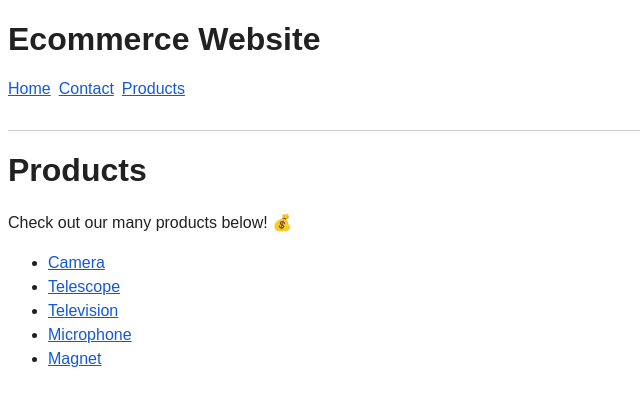
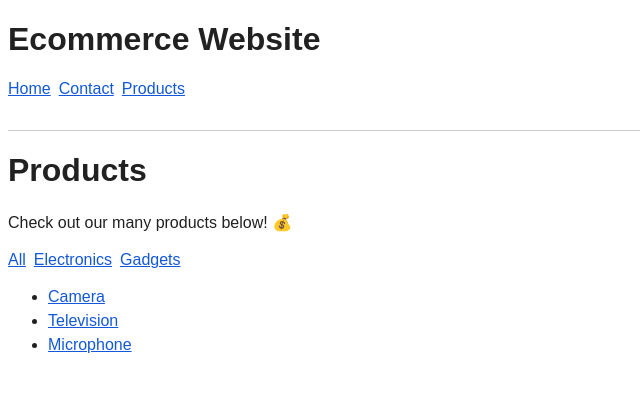
Before and after one commit to nolanknill/lec-use-effect-axios, a React (Create React App) app: page /products/electronics in a window 1280 px wide. Shown: the top 406 px of the page, without its empty margins (0-640 px from the left). Built offline with nearby package versions, Linux system fonts and the light colour scheme.

Commit message:
Add diving deeper: category filters

```diff
--- a/src/App.js
+++ b/src/App.js
@@ -12,8 +12,10 @@ function App() {
             <Switch>
                 <Route path="/" exact component={HomePage} />
                 <Route path="/contact" component={ContactPage} />
-                <Route path="/products" component={ProductsPage} />
+                <Route path="/products" exact component={ProductsPage} />
                 <Route path="/product/:productId" component={ProductPage} />
+                {/* Diving deeper: product category filter */}
+                <Route path="/products/:category" component={ProductsPage} />
             </Switch>
         </Router>
     );
--- a/src/components/pages/ProductsPage.js
+++ b/src/components/pages/ProductsPage.js
@@ -1,13 +1,27 @@
 import { Link } from "react-router-dom";
 import products from "../../data/products.json";
 
-function ProductsPage() {
+function ProductsPage(props) {
+    const { category } = props.match.params;
+
+    const filteredProducts = category
+        ? products.filter((product) => product.category === category)
+        : products;
+
     return (
         <main>
             <h1>Products</h1>
             <p>Check out our many products below! 💰</p>
+
+            {/* Diving deeper: product category filter */}
+            <nav>
+                <Link to="/products">All</Link>
+                <Link to="/products/electronics">Electronics</Link>
+                <Link to="/products/gadgets">Gadgets</Link>
+            </nav>
+
             <ul>
-                {products.map((product) => (
+                {filteredProducts.map((product) => (
                     <li key={product.id}>
                         <Link to={"/product/" + product.id}>{product.name}</Link>
                     </li>
```
